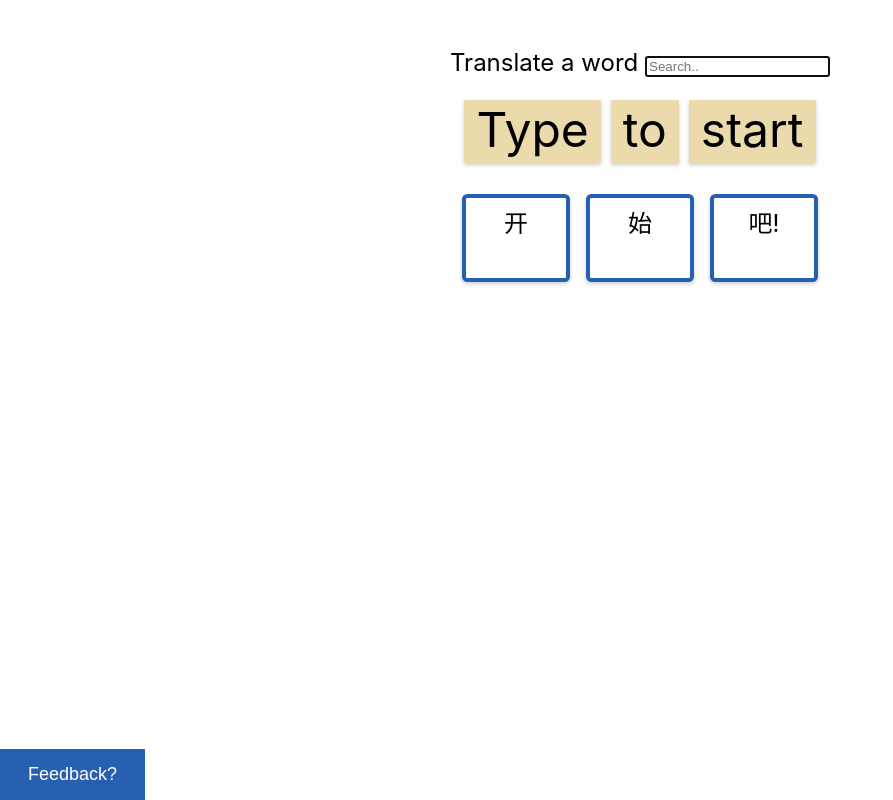
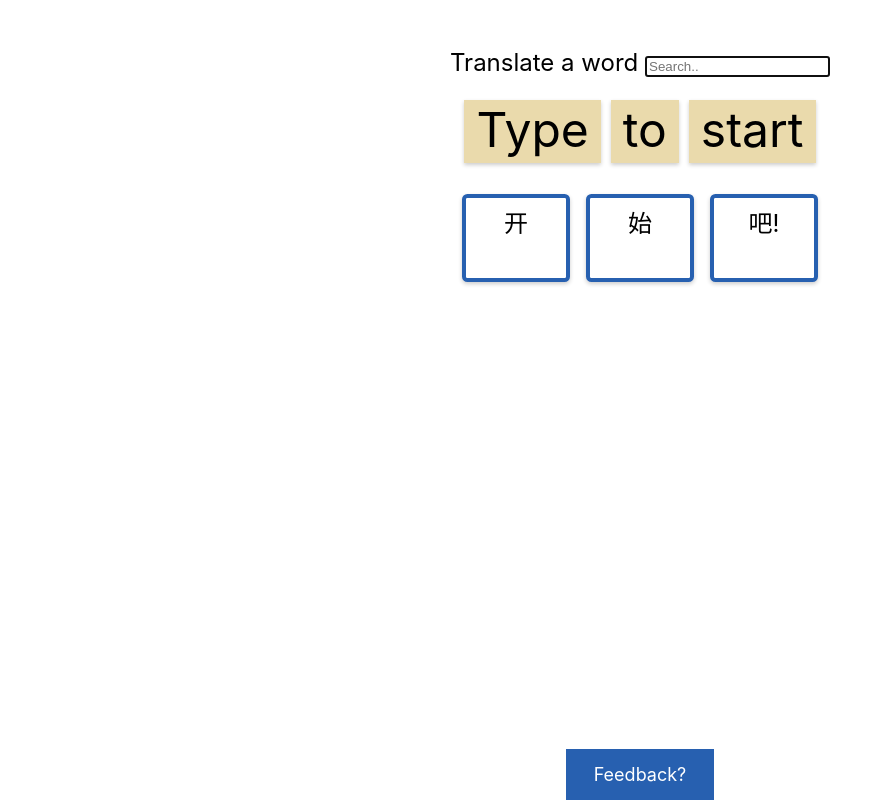
Before and after one commit to silva-nick/block-dict, a React (Create React App) app in the folder block-client/: page / in a window 1280 px wide. Shown: the whole page, without its empty margins (0-893 px from the left). Built offline with nearby package versions, Linux system fonts and the light colour scheme.

Commit message:
update feedback

```diff
--- a/block-client/src/App.css
+++ b/block-client/src/App.css
@@ -121,7 +121,13 @@ html {
 
 .feedback {
   position: fixed;
+  display: flex;
+  flex-direction: row;
+  flex-wrap: wrap;
+  align-items: center;
+  justify-content: center;
   bottom: 0;
+  width: 100%;
 }
 
 .noselect {
--- a/block-client/src/App.js
+++ b/block-client/src/App.js
@@ -201,12 +201,9 @@ class App extends React.Component {
         <div className="input-blocks">{blockList}</div>
         <div className="output-blocks">{defineList}</div>
         <div className="feedback">
-          <button
-            className="feedbutton"
-            href="https://forms.gle/Dtk1fBdhTJYgY6JV8"
-          >
+          <a className="feedbutton" href="https://forms.gle/Dtk1fBdhTJYgY6JV8">
             Feedback?
-          </button>
+          </a>
         </div>
       </div>
     );
```
